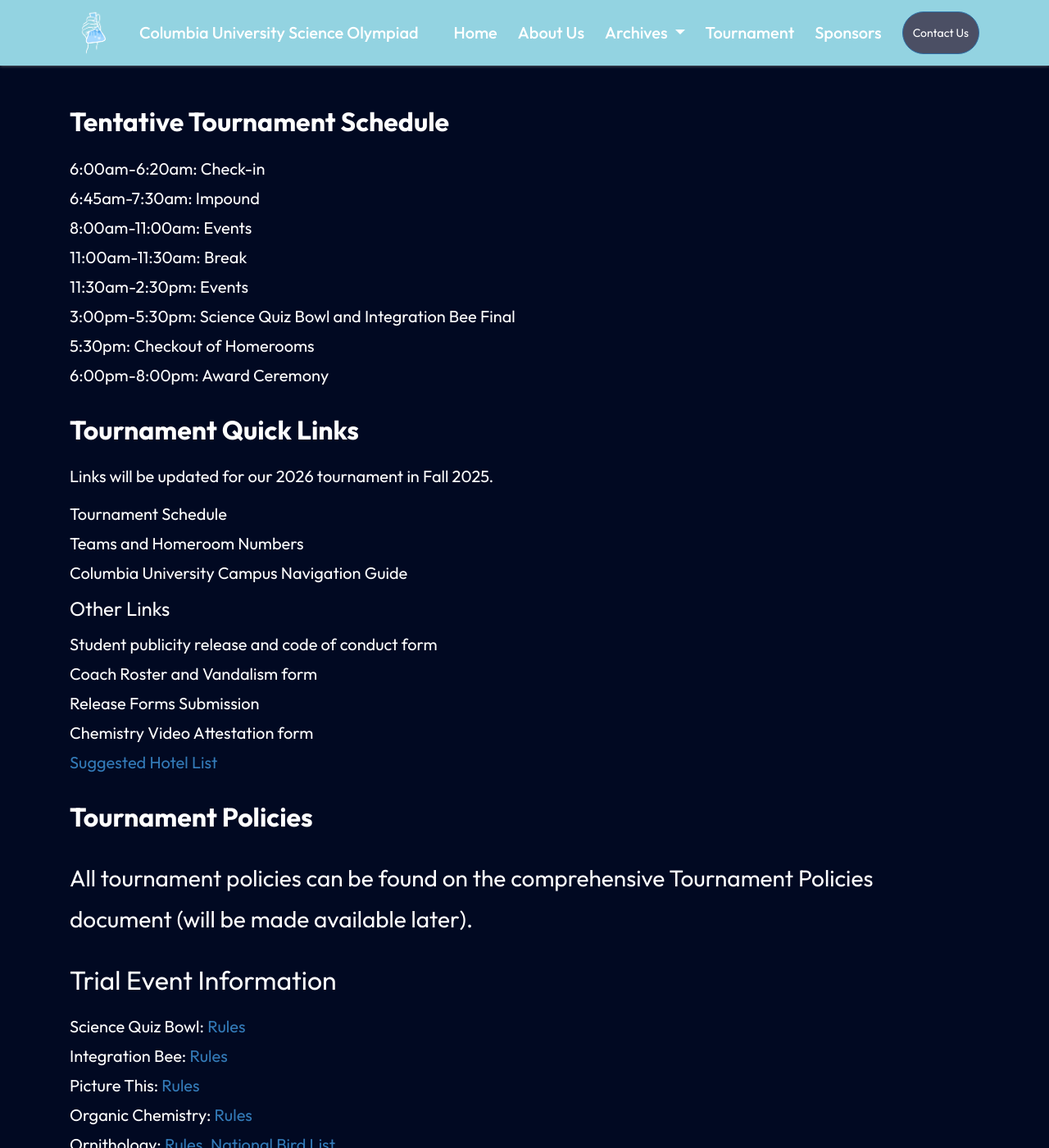
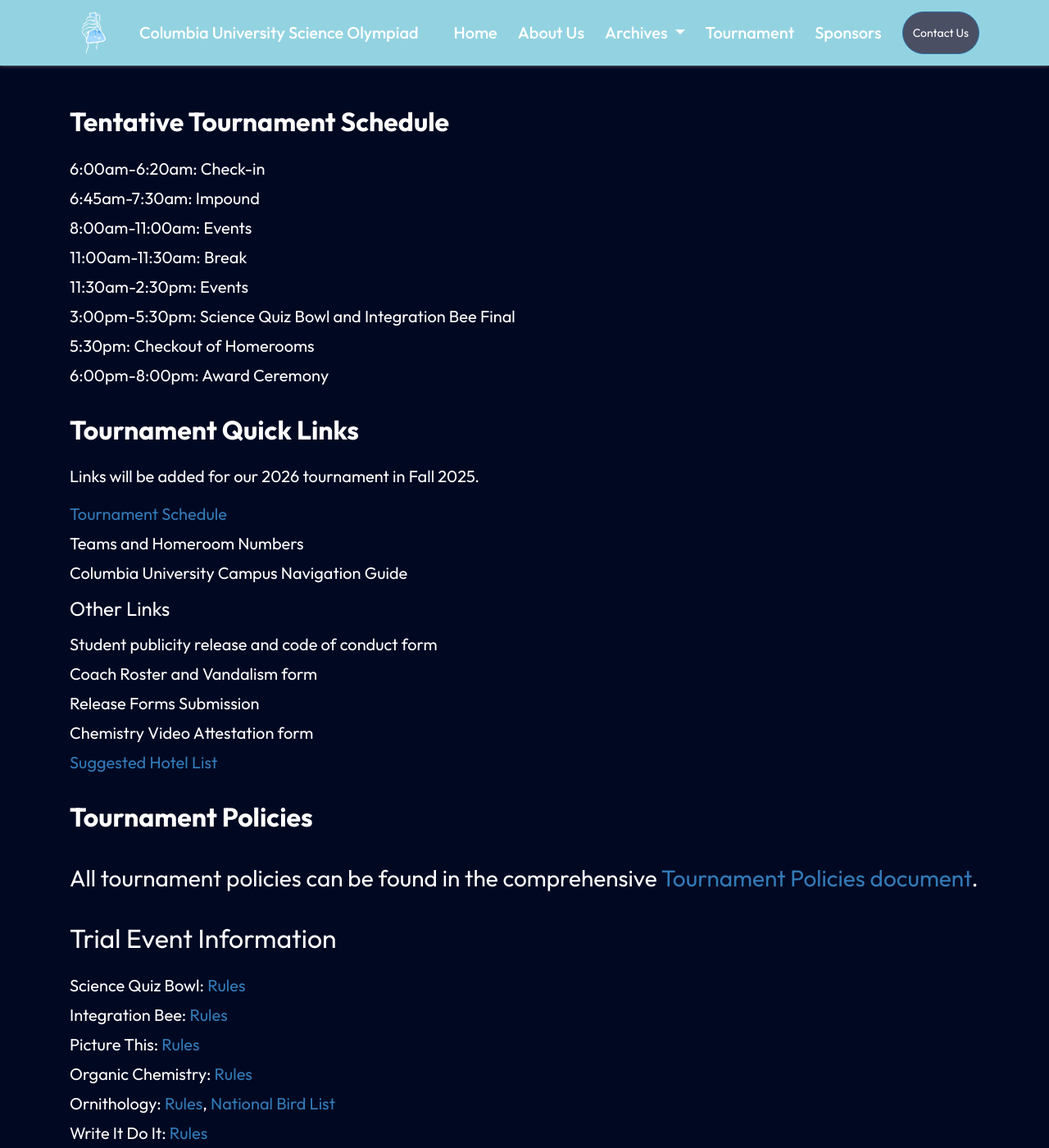
Before and after one commit to columbia-science-olympiad/columbia-science-olympiad.github.io, a Jekyll site: the page built from tournament.md, in a window 1280 px wide and 1400 px high. Shown: the whole window at 82% size. Built offline with Jekyll 4.4.1, drawn with Linux system fonts in a browser that asks for light colours; nearby versions of some CDN libraries.

Commit message:
added policies doc and schedule

```diff
--- a/tournament.md
+++ b/tournament.md
@@ -16,9 +16,9 @@
 
 ## **Tournament Quick Links**
 
-Links will be updated for our 2026 tournament in Fall 2025.
+Links will be added for our 2026 tournament in Fall 2025.
 
--   Tournament Schedule
+-   [Tournament Schedule](https://docs.google.com/spreadsheets/d/1ZMZSBErJgTJMNWuesP_Jxy72QtHQjZtXJMSMR-EEoSw/edit?usp=sharing)
 -   Teams and Homeroom Numbers
 -   Columbia University Campus Navigation Guide
 
@@ -32,7 +32,7 @@
 
 ## **Tournament Policies**
 
-### All tournament policies can be found on the comprehensive Tournament Policies document (will be made available later).
+### All tournament policies can be found in the comprehensive [Tournament Policies document](https://docs.google.com/document/d/1pFiuHOsaLl6kn1Q3y_pDxULLG-hWdoFn45uw1JtwYmg/edit?usp=sharing).
 
 ## Trial Event Information
 
```
